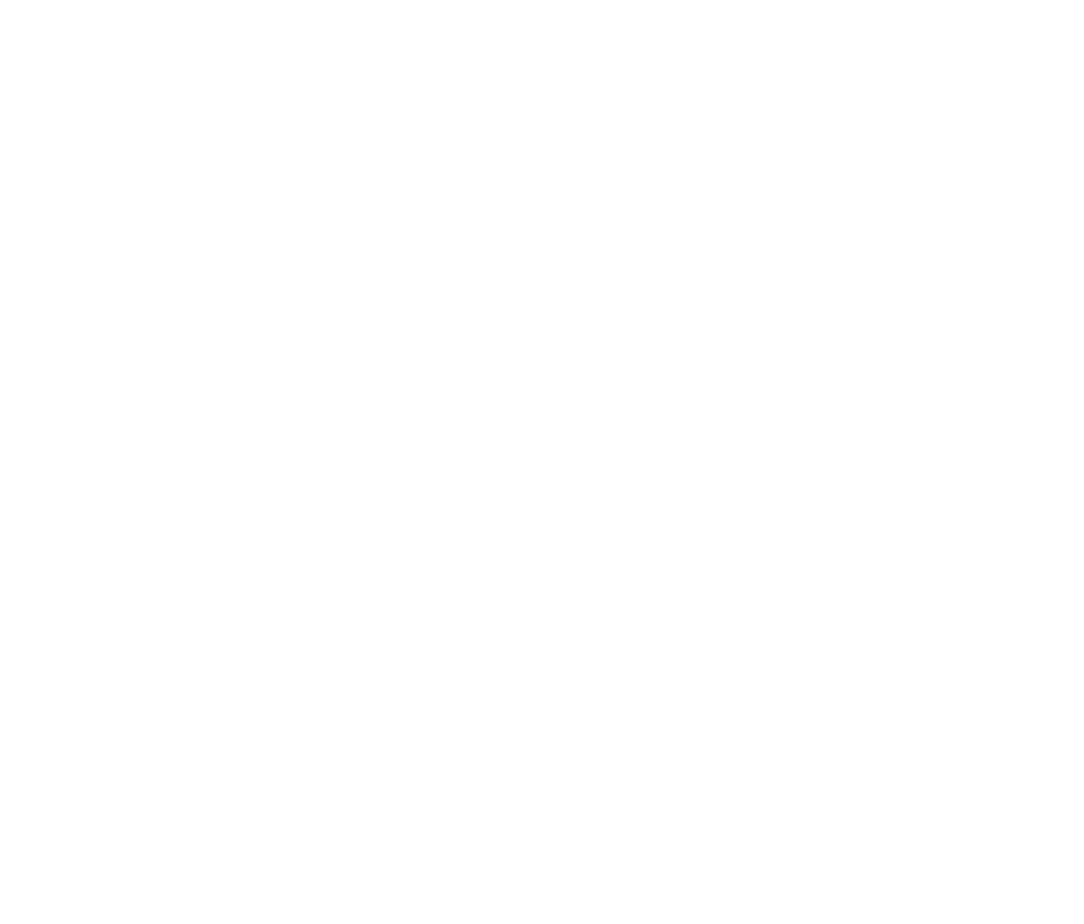
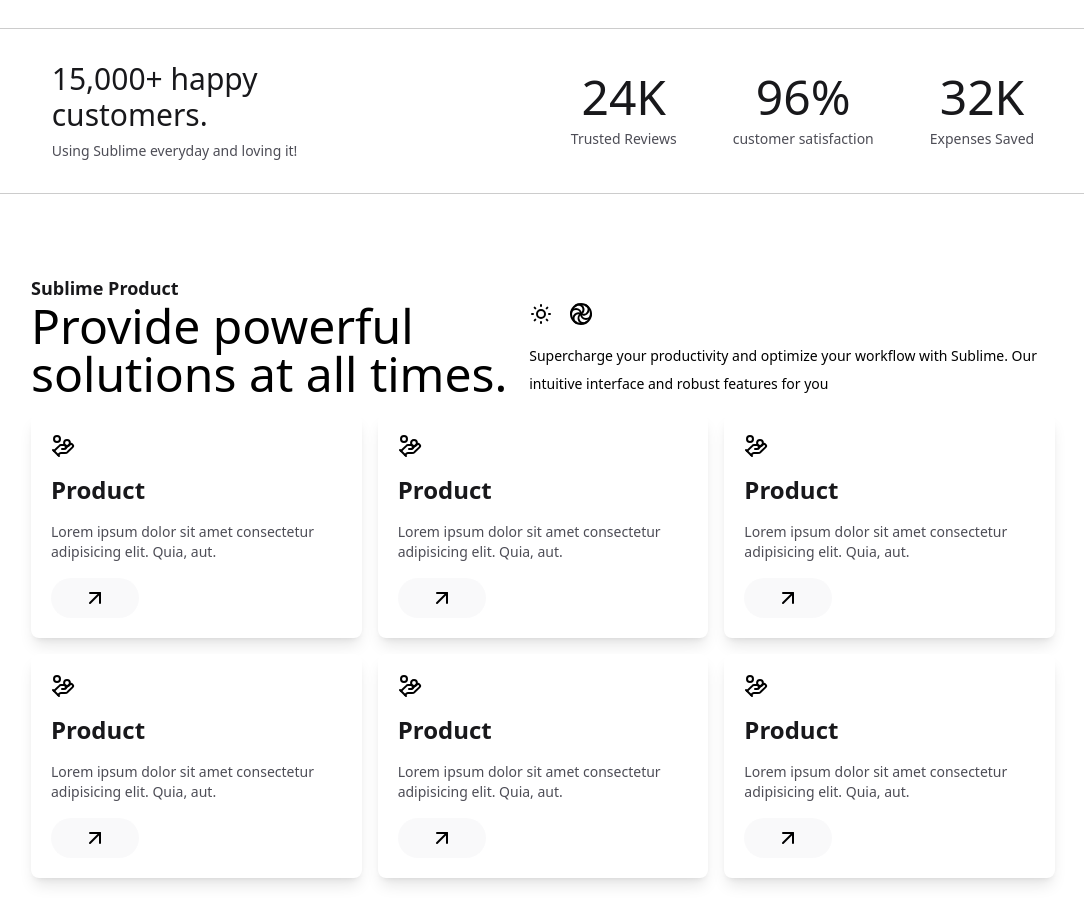
Before and after one commit to Aditya4348/SlicingWebReact, a React (Vite) app: page / in a window 1280 px wide. Shown: the part 620-1544 px from the top of the page, without its empty margins (97-1181 px from the left). Before the commit the page ends 800 px from the top, so only its background shows below. Built offline with nearby package versions, Linux system fonts and the light colour scheme.

Commit message:
{ feat } Review Customer and Sublime Product

```diff
--- a/src/App.tsx
+++ b/src/App.tsx
@@ -1,12 +1,18 @@
 import "./App.css";
 import Container from "./Component/layout/Container";
+import Navbar from "./Component/Organisation/Navbar";
 import Hero from "./Component/Section/Hero";
+import ReviewCustomer from "./Component/Section/reviewCustomer";
+import SublimeProduct from "./Component/Section/SublimeProduct";
 
 function App() {
   return (
     <main className="w-full overflow-x-hidden">
       <Container className="max-w-7xl">
+        <Navbar />
         <Hero />
+        <ReviewCustomer />
+        <SublimeProduct />
       </Container>
     </main>
   );
--- /dev/null
+++ b/src/Component/Organisation/CardProduct.tsx
@@ -0,0 +1,20 @@
+import { ArrowUpRight, HandCoins } from "lucide-react"
+import Card from "../layout/Card"
+
+
+
+const CardProduct = () => {
+
+    return(
+        <Card className="flex flex-col items-start gap-4 p-5 rounded-lg">
+            <HandCoins />
+            <h1 className="text-2xl font-semibold text-[#18181B]">Product</h1>
+            <p className="text-sm font-light text-[#4D4D56]">Lorem ipsum dolor sit amet consectetur adipisicing elit. Quia, aut.</p>
+            <button className="px-8 py-2 text-sm text-center bg-[#ECECEE]/30 rounded-full">
+                <ArrowUpRight />
+            </button>
+        </Card>
+    )
+}
+
+export default CardProduct
--- a/src/Component/Organisation/Navbar.tsx
+++ b/src/Component/Organisation/Navbar.tsx
@@ -4,7 +4,7 @@
 const Navbar = () => {
   return (
     <nav className="bg-white fixed w-full z-20 top-0 start-0">
-      <div className="max-w-screen-xl flex flex-wrap items-center justify-around gap-10 mx-auto p-4">
+      <div className="max-w-screen-xl flex items-center justify-around gap-10 mx-auto p-4">
         <a
           href="https://flowbite.com/"
           className="flex items-center space-x-3 rtl:space-x-reverse"
@@ -24,7 +24,7 @@
             </button>
             <button
               type="button"
-              className="text-white bg-[#18181B] hover:bg-gray-900 focus:ring-4 focus:outline-none focus:ring-blue-300 font-medium rounded-full text-sm px-4 py-2 text-center dark:focus:ring-blue-800"
+              className="text-white bg-[#18181B] hover:bg-gray-900 focus:ring-4 focus:outline-none focus:ring-blue-300 font-medium rounded-full text-sm md:px-4 px-2 md:py-2 py-2 text-center dark:focus:ring-blue-800"
             >
               Sign up for free
             </button>
@@ -55,8 +55,8 @@
               />
             </svg>
           </button>
+        </div>
 
-        </div>
         <div
           className="items-center justify-between hidden w-full md:flex md:w-auto md:order-1"
           id="navbar-sticky"
--- a/src/Component/Section/Hero.tsx
+++ b/src/Component/Section/Hero.tsx
@@ -1,11 +1,9 @@
 import Container from "../layout/Container";
-import Navbar from "../Organisation/Navbar";
 import Image from "../../assets/Container.png";
 
 const Hero = () => {
   return (
     <main className="w-full max-h-screen">
-      <Navbar />
       <section className="">
         <Container className="grid max-w-6xl px-4 py-8 lg:gap-8 xl:gap-0 lg:py-16 lg:grid-cols-12 relative">
           <div className="mr-auto place-self-center lg:col-span-7">
--- /dev/null
+++ b/src/Component/Section/SublimeProduct.tsx
@@ -0,0 +1,48 @@
+import Container from "../layout/Container";
+import { LoaderPinwheel, SunMedium } from "lucide-react";
+import CardProduct from "../Organisation/CardProduct";
+
+const SublimeProduct = () => {
+  return (
+    <section className="w-full flex flex-col items-center justify-center">
+      <Container className="max-w-5xl">
+        <div className="w-full h-full">
+          <h1 className="text-lg font-semibold text-[#18181B]">
+            Sublime Product
+          </h1>
+          <div className="w-full h-full flex flex-col gap-4 items-center justify-center">
+            <div className="w-full h-full flex items-center justify-between">
+              <h1 className="text-5xl font-normal w-3/4">
+                Provide powerful
+                <br />
+                solutions at all times.
+              </h1>
+              <div className="flex flex-col gap-4">
+                <span className="flex items-center gap-4">
+                    <SunMedium />
+                    <LoaderPinwheel />
+                </span>
+                <p className="text-sm font-light leading-loose">
+                  Supercharge your productivity and optimize your workflow with
+                  Sublime. Our intuitive interface and robust features for you
+                </p>
+              </div>
+            </div>
+
+            {/* Card Product */}
+            <div className="grid grid-cols-3 gap-4">
+            <CardProduct />
+            <CardProduct />
+            <CardProduct />
+            <CardProduct />
+            <CardProduct />
+            <CardProduct />
+            </div>
+          </div>
+        </div>
+      </Container>
+    </section>
+  );
+};
+
+export default SublimeProduct;
--- /dev/null
+++ b/src/Component/Section/reviewCustomer.tsx
@@ -0,0 +1,34 @@
+const ReviewCustomer = () => {
+  return (
+    <section className="w-full h-1/2 flex md:flex-row flex-col items-center justify-around py-8 px-3 border-y border-black/20">
+      <div className="flex flex-col items-start justify-start gap-2">
+        <h1 className="text-3xl font-medium text-[#18181B]">
+          15,000+ happy
+          <br />
+          customers.
+        </h1>
+        <p className="text-sm font-light text-[#4D4D56]">
+          Using Sublime everyday and loving it!
+        </p>
+      </div>
+      <div className="flex items-center gap-14">
+        <div className="flex flex-col items-center gap-2">
+          <h1 className="text-5xl font-medium text-[#18181B]">24K</h1>
+          <p className="text-sm font-light text-[#4D4D56]">Trusted Reviews</p>
+        </div>
+        <div className="flex flex-col items-center gap-2">
+          <h1 className="text-5xl font-medium text-[#18181B]">96%</h1>
+          <p className="text-sm font-light text-[#4D4D56]">
+            customer satisfaction
+          </p>
+        </div>
+        <div className="flex flex-col items-center gap-2">
+          <h1 className="text-5xl font-medium text-[#18181B]">32K</h1>
+          <p className="text-sm font-light text-[#4D4D56]">Expenses Saved</p>
+        </div>
+      </div>
+    </section>
+  );
+};
+
+export default ReviewCustomer;
--- /dev/null
+++ b/src/Component/layout/Card.tsx
@@ -0,0 +1,10 @@
+const Card = ({children, className} : {children: React.ReactNode, className?: string}) => {
+
+    return(
+        <div className={`w-full h-full bg-white shadow-lg ${className}`}>
+            {children}
+        </div>
+    )
+}
+
+export default Card
```
